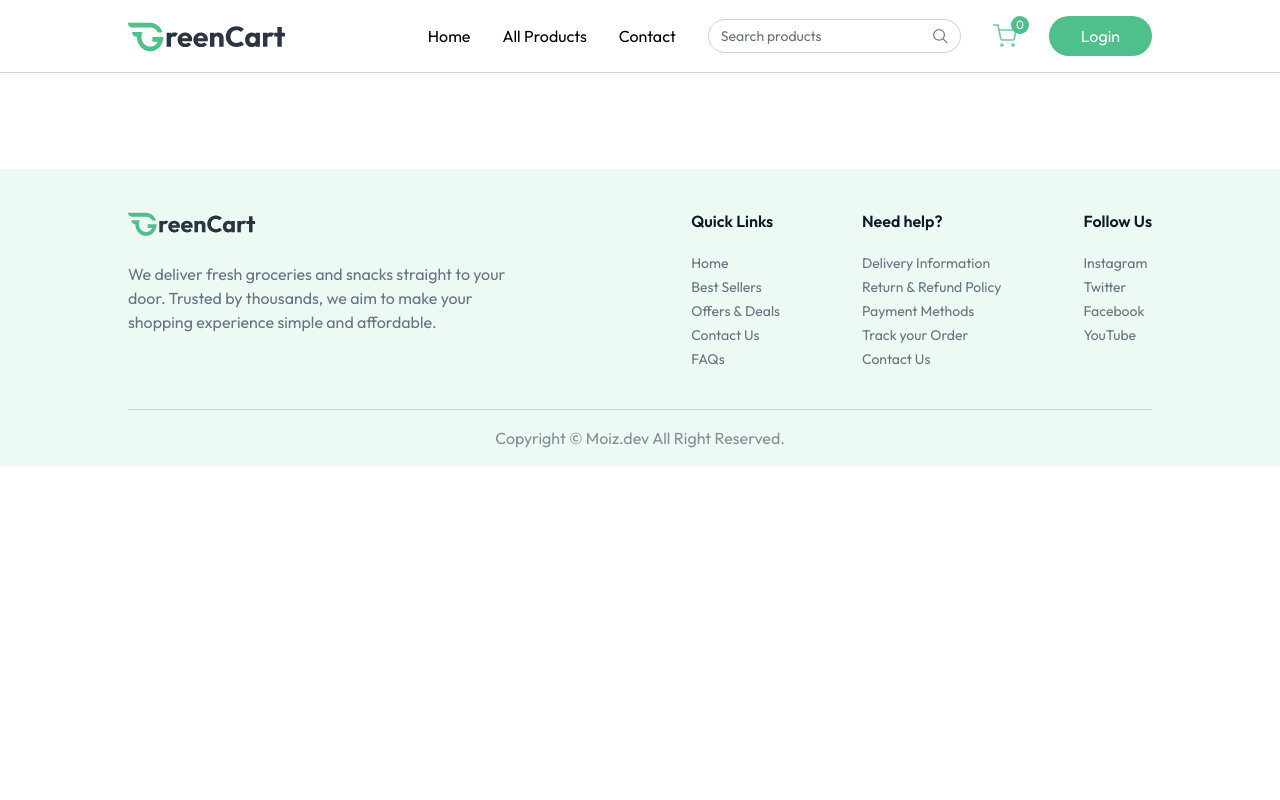
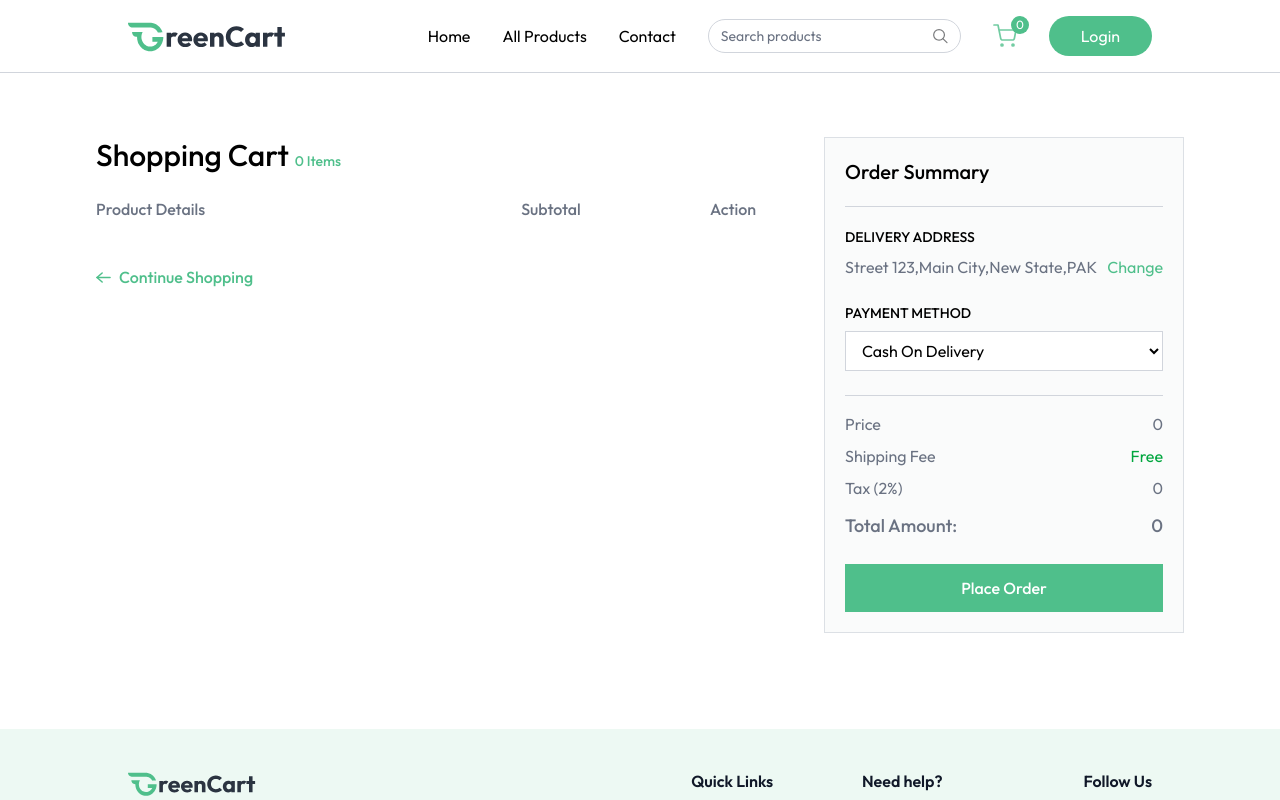
Before and after one commit to MuhammadMoiz178/GreenCart, a React (Vite) app in the folder client/: page /cart in a window 1280 px wide. Shown: the top 800 px of the page. Built offline with nearby package versions, Linux system fonts and the light colour scheme.

Commit message:
add Cart page to display shopping cart items and implement order summary

```diff
--- a/client/src/App.jsx
+++ b/client/src/App.jsx
@@ -9,6 +9,7 @@
 import AllProducts from './pages/AllProducts'
 import ProductCategory from './pages/ProductCategory'
 import ProductDetails from './pages/ProductDetails'
+import Cart from './pages/Cart'
 function App() {
   const isSellerPath = useLocation().pathname.includes("seller")
   const {showUserLogin} = useAppContext()
@@ -23,6 +24,7 @@
         <Route path='/products' element={<AllProducts/>}/>
         <Route path='/products/:category' element={<ProductCategory/>}/>
         <Route path='/products/:category/:id' element={<ProductDetails/>}/>
+        <Route path='/cart' element={<Cart/>}/>
       </Routes>
      </div>
      {!isSellerPath && <Footer/>}
--- a/client/src/assets/assets.js
+++ b/client/src/assets/assets.js
@@ -786,15 +786,15 @@
   {
     _id: "67b5b9e54ea97f71bbc196a0",
     userId: "67b5880e4d09769c5ca61644",
-    firstName: "Great",
-    lastName: "Stack",
-    email: "user.greatstack@gmail.com",
+    firstName: "Muhammad",
+    lastName: "Moiz",
+    email: "moiz.dev@gmail.com",
     street: "Street 123",
     city: "Main City",
     state: "New State",
     zipcode: 123456,
-    country: "IN",
-    phone: "1234567890",
+    country: "PAK",
+    phone: "+9234567890210",
   },
 ];
 
--- /dev/null
+++ b/client/src/pages/Cart.jsx
@@ -0,0 +1,148 @@
+import React,{useEffect, useState} from 'react'
+import { useAppContext } from '../context/AppContext'
+import { assets, dummyAddress } from '../assets/assets'
+
+function Cart() {
+  const [showAddress, setShowAddress] = useState(false)
+  const {products,currency,cartItems,removeFromCart,getCartCount,updateCartItem,navigate,getCartAmount} = useAppContext()
+  const [cartArray,setCartArray] = useState([])
+  const [addresses,setAddresses] = useState(dummyAddress)
+  const [selectedAddress,setSelectedAddress] = useState(dummyAddress[0])
+  const [paymentOption,setPaymentOption] = useState("COD")
+
+  const getCart = () => {
+    let tempArray = [];
+    //Cart items have all the items which is added to cart
+    for(const key in cartItems) {
+        const product = products.find((item)=>item._id===key)
+        product.quantity=cartItems[key];
+        tempArray.push(product)
+    }
+    setCartArray(tempArray)
+  }
+
+  useEffect(()=>{
+    if(products.length>0 && cartItems) {
+        getCart()
+    }
+  },[products,cartItems])
+
+  const placeOrder = async ()=> {
+
+  }
+    return products.length>0 && cartItems? (
+        <div className="flex flex-col md:flex-row mt-16">
+            <div className='flex-1 max-w-4xl'>
+                <h1 className="text-3xl font-medium mb-6">
+                    Shopping Cart <span className="text-sm text-primary">{getCartCount()} Items</span>
+                </h1>
+
+                <div className="grid grid-cols-[2fr_1fr_1fr] text-gray-500 text-base font-medium pb-3">
+                    <p className="text-left">Product Details</p>
+                    <p className="text-center">Subtotal</p>
+                    <p className="text-center">Action</p>
+                </div>
+
+                {cartArray.map((product, index) => (
+                    <div key={index} className="grid grid-cols-[2fr_1fr_1fr] text-gray-500 items-center text-sm md:text-base font-medium pt-3">
+                        <div className="flex items-center md:gap-6 gap-3">
+                            <div onClick={()=>{
+                                navigate(`/products/${product.category.toLowerCase()}/${product._id}`);scrollTo(0,0)
+                            }}
+                            className="cursor-pointer w-24 h-24 flex items-center justify-center border border-gray-300 rounded overflow-hidden">
+                                <img className="max-w-full h-full object-cover" src={product.image[0]} alt={product.name} />
+                            </div>
+                            <div>
+                                <p className="hidden md:block font-semibold">{product.name}</p>
+                                <div className="font-normal text-gray-500/70">
+                                    <p>Weight: <span>{product.weight || "N/A"}</span></p>
+                                    <div className='flex items-center'>
+                                        <p>Qty:</p>
+                                        <select onChange={e=>updateCartItem(product._id,Number(e.target.value))}
+                                        value={cartItems[product._id]}
+                                        className='outline-none'>
+                                            {Array(cartItems[product._id]>9?cartItems[product._id]:9).fill('').map((_, index) => (
+                                                <option key={index} value={index + 1}>{index + 1}</option>
+                                            ))}
+                                        </select>
+                                    </div>
+                                </div>
+                            </div>
+                        </div>
+                        <p className="text-center">{currency}{product.offerPrice * product.quantity}</p>
+                        <button onClick={()=>removeFromCart(product._id)} className="cursor-pointer mx-auto">
+                            <img className='inline-block w-6 h-6'
+                            src={assets.remove_icon} alt="remove" />
+                        </button>
+                    </div>)
+                )}
+
+                <button onClick={()=>{navigate("/products");scrollTo(0,0)}}
+                className="group cursor-pointer flex items-center mt-8 gap-2 text-primary font-medium">
+                    <img className='group-hover:-translate-x-1 transition'
+                    src={assets.arrow_right_icon_colored} alt="arrow" />
+                    Continue Shopping
+                </button>
+
+            </div>
+
+            <div className="max-w-[360px] w-full bg-gray-100/40 p-5 max-md:mt-16 border border-gray-300/70">
+                <h2 className="text-xl md:text-xl font-medium">Order Summary</h2>
+                <hr className="border-gray-300 my-5" />
+
+                <div className="mb-6">
+                    <p className="text-sm font-medium uppercase">Delivery Address</p>
+                    <div className="relative flex justify-between items-start mt-2">
+                        <p className="text-gray-500">{selectedAddress ? `${selectedAddress.street},${selectedAddress.city},${selectedAddress.state},${selectedAddress.country}`:"No address found"}</p>
+                        <button onClick={() => setShowAddress(!showAddress)} className="text-primary hover:underline cursor-pointer">
+                            Change
+                        </button>
+                        {showAddress && (
+                            <div className="absolute top-12 py-1 bg-white border border-gray-300 text-sm w-full">
+                              {addresses.map((address,index)=>(
+                                <p onClick={() => {setSelectedAddress(address);setShowAddress(false)}} className="text-gray-500 p-2 hover:bg-gray-100">
+                                   {address.street},{address.city},{address.state},{address.city}
+                                </p>
+                              )) }
+                                <p onClick={() => navigate('/add-address')} className="text-primary text-center cursor-pointer p-2 hover:bg-indigo-500/10">
+                                    Add address
+                                </p>
+                            </div>
+                        )}
+                    </div>
+
+                    <p className="text-sm font-medium uppercase mt-6">Payment Method</p>
+
+                    <select onChange={e=>setPaymentOption(e.target.value)} className="w-full border border-gray-300 bg-white px-3 py-2 mt-2 outline-none">
+                        <option value="COD">Cash On Delivery</option>
+                        <option value="Online">Online Payment</option>
+                    </select>
+                </div>
+
+                <hr className="border-gray-300" />
+
+                <div className="text-gray-500 mt-4 space-y-2">
+                    <p className="flex justify-between">
+                        <span>Price</span><span>{currency}{getCartAmount()}</span>
+                    </p>
+                    <p className="flex justify-between">
+                        <span>Shipping Fee</span><span className="text-green-600">Free</span>
+                    </p>
+                    <p className="flex justify-between">
+                        <span>Tax (2%)</span><span>{currency}{getCartAmount()*2/100}</span>
+                    </p>
+                    <p className="flex justify-between text-lg font-medium mt-3">
+                        <span>Total Amount:</span><span>{currency}{getCartAmount()+getCartAmount()*2/100}</span>
+                    </p>
+                </div>
+
+                <button onClick={placeOrder}
+                className="w-full py-3 mt-6 cursor-pointer bg-primary text-white font-medium hover:bg-primary-dull transition">
+                    {paymentOption === "COD"? "Place Order":"Proceed to Checkout"}
+                </button>
+            </div>
+        </div>
+    ):null;
+}
+
+export default Cart
```
